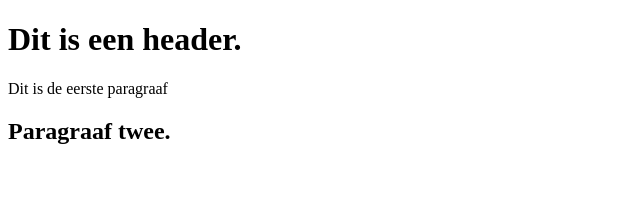
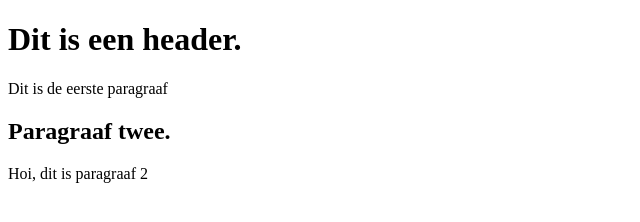
Before and after one commit to SanderPot0/git5.2, a plain HTML site: page index.html in a window 1280 px wide. Shown: the whole page, without its empty margins (0-640 px from the left). Drawn offline with Linux system fonts and the light colour scheme.

Commit message:
paragraaf 2 aangemaakt

```diff
--- a/index.html
+++ b/index.html
@@ -8,5 +8,6 @@
 	<p>Dit is de eerste paragraaf</p>
 
 	<h2>Paragraaf twee.</h2>
+	<p>Hoi, dit is paragraaf 2</p>
 </body>
 </html>
```
